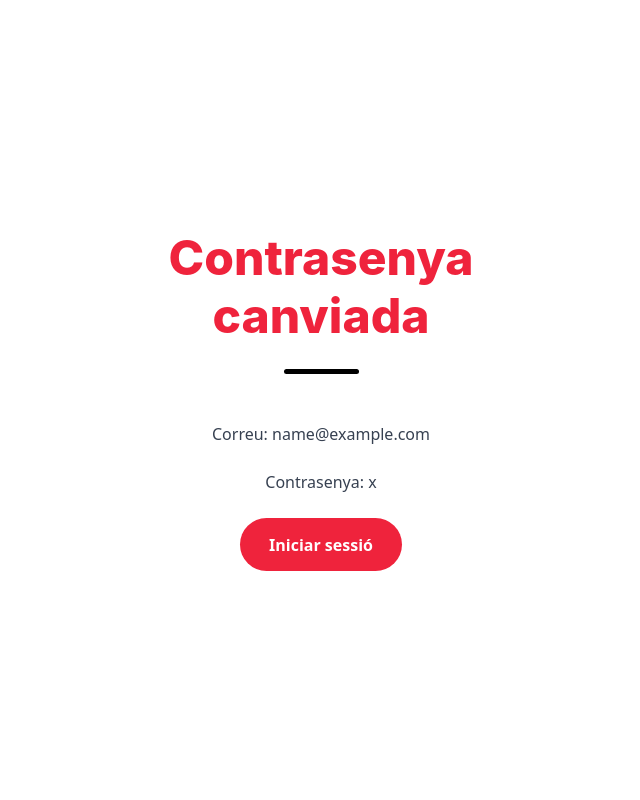
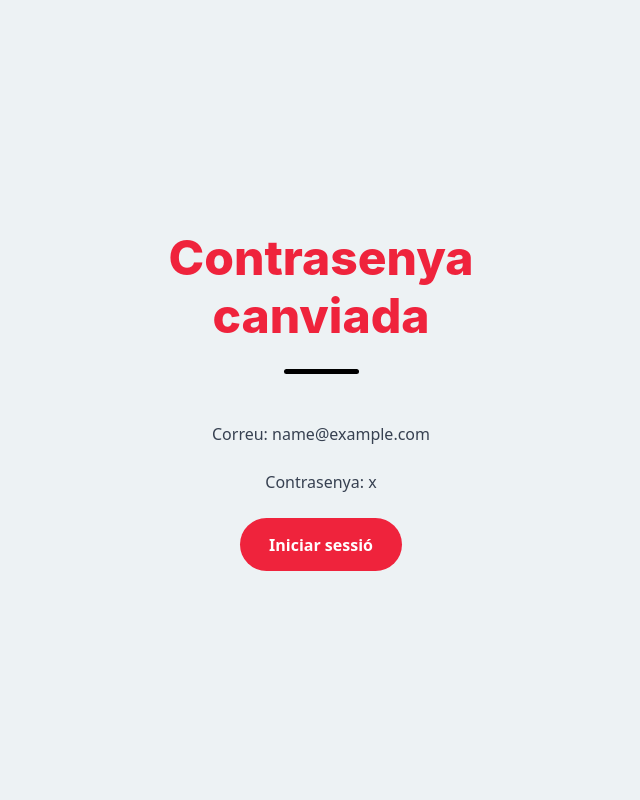
Before and after one commit to joanpaneque/Orlify, a PHP site: template App/Views/newPassword.php in a window 1280 px wide. Shown: the whole page, without its empty margins (319-959 px from the left). Run offline with PHP 8.4, Linux system fonts and the light colour scheme; the template is opened without the code that fills it: most values are stand-ins (such as "Sample title", 1, 10 or a date in 2020); data that the repository does not hold is empty.

Commit message:
Design of newPassword page

```diff
--- a/App/css/main.css
+++ b/App/css/main.css
@@ -7,6 +7,11 @@
 
 :root {
     --primary: #EF233C;
+    --background: #EDF2F4;
+}
+
+body {
+    background: var(--background);
 }
 
 .titleBottomBar {
--- a/public/main.css
+++ b/public/main.css
@@ -615,6 +615,11 @@ video {
 
 :root {
     --primary: #EF233C;
+    --background: #EDF2F4;
+}
+
+body {
+    background: var(--background);
 }
 
 .titleBottomBar {
```
